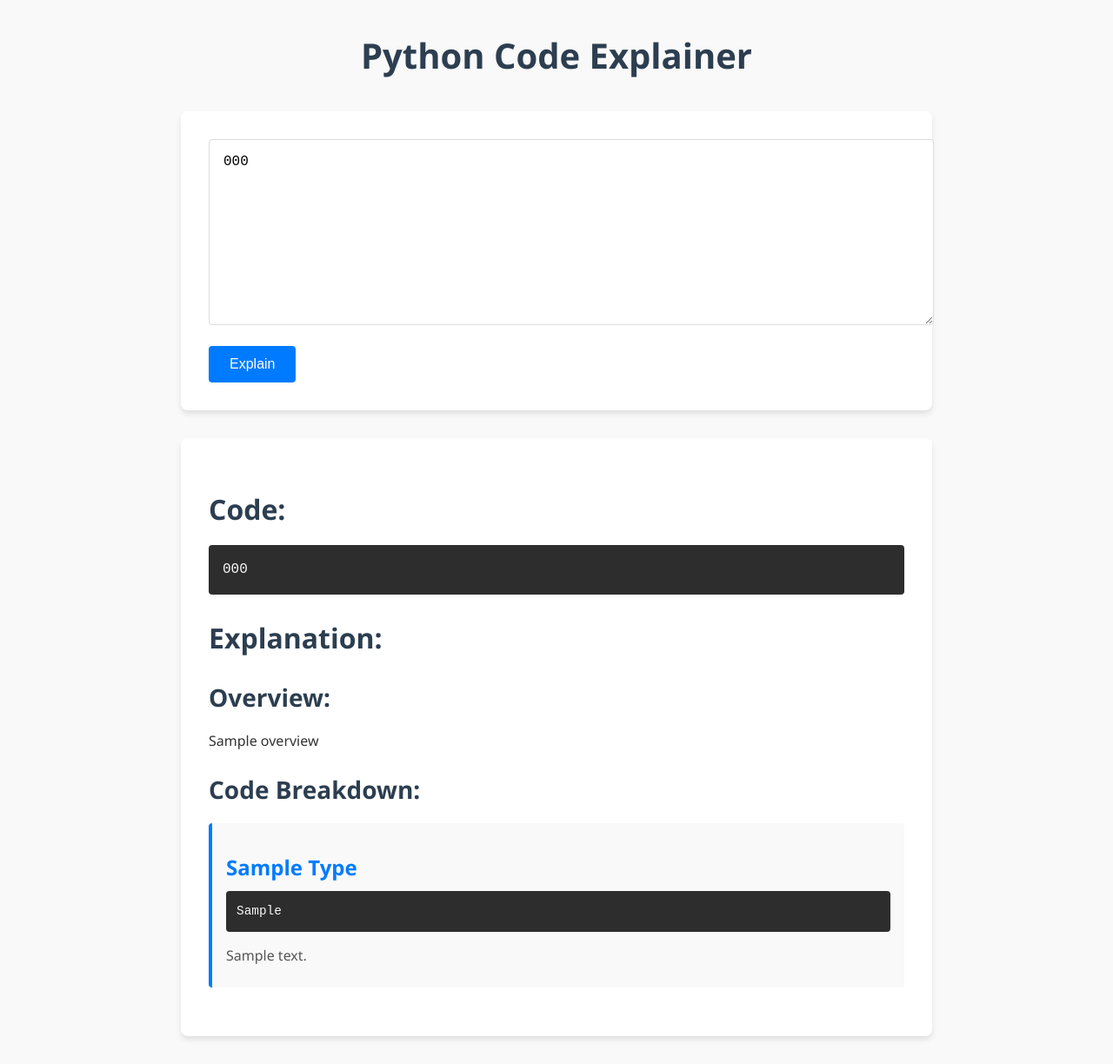
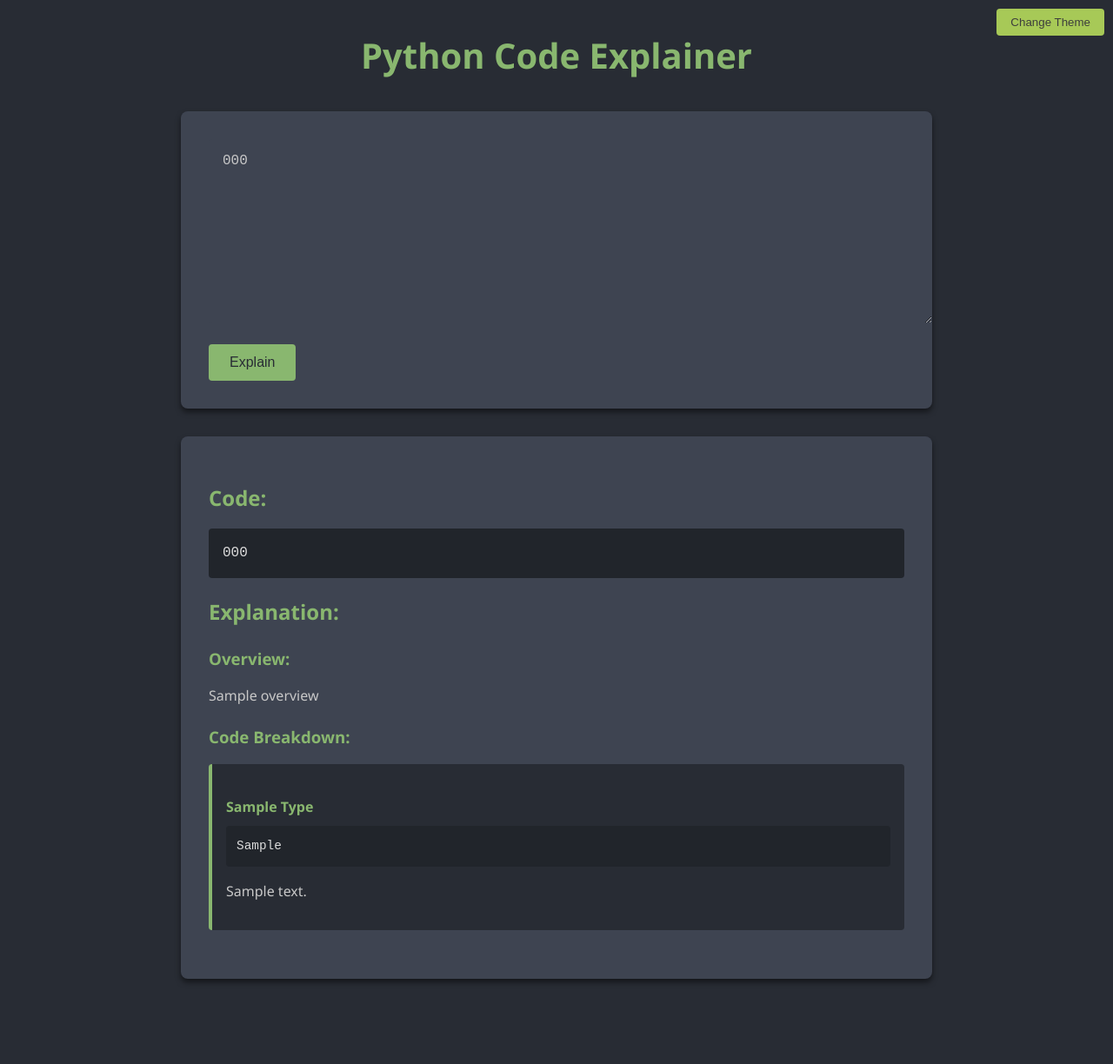
Before and after one commit to jennymai10/code_explainer_proj, a Django app: template code_explainer/templates/explainer.html in a window 1280 px wide. Shown: the whole page at 87% size. After the commit the page ends 1130 px from the top, so only its background shows below. Run offline with Django 4.2, Linux system fonts and the light colour scheme; the template is opened without the code that fills it: most values are stand-ins (such as "Sample title", 1, 10 or a date in 2020).

Commit message:
Implement theme toggle functionality and update styles for light and dark themes

```diff
--- a/code_explainer/static/explainer/explainer.css
+++ b/code_explainer/static/explainer/explainer.css
@@ -1,46 +1,47 @@
-/* General Styles */
-body {
+/* explainer/explainer.css */
+
+/* Light Theme */
+.light-theme {
     font-family: 'Segoe UI', Tahoma, Geneva, Verdana, sans-serif;
-    background-color: #f9f9f9;
-    color: #333;
+    background-color: #f9f7f3; /* Light beige */
+    color: #3d3d3d; /* Dark grey */
     margin: 0;
     padding: 0;
     line-height: 1.6;
 }
 
-h1, h2, h3, h4 {
-    color: #2c3e50;
+.light-theme h1, .light-theme h2, .light-theme h3, .light-theme h4 {
+    color: #6a994e; /* Dark olive green */
     margin-bottom: 1rem;
 }
 
-h1 {
+.light-theme h1 {
     font-size: 2.5rem;
     text-align: center;
     margin-top: 2rem;
 }
 
-h2 {
+.light-theme h2 {
     font-size: 2rem;
     margin-top: 1.5rem;
 }
 
-h3 {
+.light-theme h3 {
     font-size: 1.75rem;
     margin-top: 1.25rem;
 }
 
-h4 {
+.light-theme h4 {
     font-size: 1.5rem;
     margin-top: 1rem;
 }
 
-p {
+.light-theme p {
     margin: 0.5rem 0;
 }
 
-/* Form Styles */
-form {
-    background-color: #ffffff;
+.light-theme form {
+    background-color: #e8e6e1; /* Lighter beige */
     padding: 2rem;
     border-radius: 8px;
     box-shadow: 0 4px 6px rgba(0, 0, 0, 0.1);
@@ -48,10 +49,11 @@ form {
     margin: 2rem auto;
 }
 
-textarea {
+.light-theme textarea {
     width: 100%;
     padding: 1rem;
-    border: 1px solid #ddd;
+    background-color: #e8e6e1;
+    border: 0px;
     border-radius: 4px;
     font-family: 'Courier New', Courier, monospace;
     font-size: 1rem;
@@ -60,9 +62,9 @@ textarea {
     min-height: 150px;
 }
 
-input[type="submit"] {
-    background-color: #007bff;
-    color: white;
+.light-theme input[type="submit"] {
+    background-color: #a7c957; /* Light olive green */
+    color: #3d3d3d; /* Dark grey */
     border: none;
     padding: 0.75rem 1.5rem;
     border-radius: 4px;
@@ -71,26 +73,24 @@ input[type="submit"] {
     transition: background-color 0.3s ease;
 }
 
-input[type="submit"]:hover {
-    background-color: #0056b3;
+.light-theme input[type="submit"]:hover {
+    background-color: #9abf50; /* Slightly darker olive green */
 }
 
-/* Code Display Styles */
-pre.code {
-    background-color: #2d2d2d;
-    color: #f8f8f8;
+.light-theme pre.code {
+    background-color: #f9f7f3; /* Light beige */
+    color: #3d3d3d; /* Dark grey */
     padding: 1rem;
     border-radius: 4px;
     font-family: 'Courier New', Courier, monospace;
     font-size: 1rem;
     overflow-x: auto;
     margin: 1rem 0;
-    white-space: pre-wrap; /* Preserve line breaks and wrap text */
+    white-space: pre-wrap;
 }
 
-/* Explanation Styles */
-.explanation {
-    background-color: #ffffff;
+.light-theme .explanation {
+    background-color: #e8e6e1; /* Lighter beige */
     padding: 2rem;
     border-radius: 8px;
     box-shadow: 0 4px 6px rgba(0, 0, 0, 0.1);
@@ -98,65 +98,201 @@ pre.code {
     margin: 2rem auto;
 }
 
-.component {
+.light-theme .component {
     margin-bottom: 1.5rem;
     padding: 1rem;
-    border-left: 4px solid #007bff;
-    background-color: #f9f9f9;
+    border-left: 4px solid #a7c957; /* Light olive green */
+    background-color: #f9f7f3; /* Light beige */
     border-radius: 4px;
 }
 
-.component h4 {
-    color: #007bff;
+.light-theme .component h4 {
+    color: #a7c957; /* Light olive green */
     margin-bottom: 0.5rem;
 }
 
-.component p {
-    color: #555;
+.light-theme .component p {
+    color: #555; /* Medium grey */
 }
 
-pre.code-snippet {
-    background-color: #2d2d2d;
-    color: #f8f8f8;
+.light-theme pre.code-snippet {
+    background-color: #f9f7f3; /* Light beige */
+    color: #3d3d3d; /* Dark grey */
     padding: 0.75rem;
     border-radius: 4px;
     font-family: 'Courier New', Courier, monospace;
     font-size: 0.9rem;
     margin-top: 0.5rem;
-    white-space: pre-wrap; /* Preserve line breaks and wrap text */
+    white-space: pre-wrap;
 }
 
-/* Error Message Styles */
-.error {
-    color: #dc3545;
-    background-color: #f8d7da;
+.light-theme .error {
+    color: #d32f2f; /* Dark pastel red */
+    background-color: #fce4ec; /* Very light pastel red */
     padding: 1rem;
     border-radius: 4px;
-    border: 1px solid #f5c6cb;
+    border: 1px solid #f8bbd0; /* Lighter pastel red */
     margin: 1rem auto;
     max-width: 800px;
     text-align: center;
 }
 
+/* Dark Theme */
+.dark-theme {
+    font-family: 'Segoe UI', Tahoma, Geneva, Verdana, sans-serif;
+    background-color: #282c34; /* Dark grey */
+    color: #c8c8c8; /* Light grey */
+    margin: 0;
+    padding: 0;
+    line-height: 1.6;
+}
+
+.dark-theme h1, .dark-theme h2, .dark-theme h3, .dark-theme h4 {
+    color: #89b76f; /* Light green */
+    margin-bottom: 1rem;
+}
+
+.dark-theme h1 {
+    font-size: 2.5rem;
+    text-align: center;
+    margin-top: 2rem;
+}
+
+.dark-theme form {
+    background-color: #3e4451; /* Darker grey */
+    padding: 2rem;
+    border-radius: 8px;
+    box-shadow: 0 4px 6px rgba(0, 0, 0, 0.5);
+    max-width: 800px;
+    margin: 2rem auto;
+}
+
+.dark-theme textarea {
+    width: 100%;
+    padding: 1rem;
+    background-color: #3e4451;
+    border: 0px;
+    border-radius: 4px;
+    font-family: 'Courier New', Courier, monospace;
+    font-size: 1rem;
+    margin-bottom: 1rem;
+    resize: vertical;
+    min-height: 150px;
+    color: #c8c8c8;
+}
+
+.dark-theme input[type="submit"] {
+    background-color: #89b76f; /* Light green */
+    color: #282c34; /* Dark text for contrast */
+    border: none;
+    padding: 0.75rem 1.5rem;
+    border-radius: 4px;
+    font-size: 1rem;
+    cursor: pointer;
+    transition: background-color 0.3s ease;
+}
+
+.dark-theme input[type="submit"]:hover {
+    background-color: #7bb063; /* Slightly darker green */
+}
+
+.dark-theme pre.code {
+    background-color: #21252b; /* Slightly darker grey */
+    color: #dcdcdc; /* Lighter grey for code text */
+    padding: 1rem;
+    border-radius: 4px;
+    font-family: 'Courier New', Courier, monospace;
+    font-size: 1rem;
+    overflow-x: auto;
+    margin: 1rem 0;
+    white-space: pre-wrap;
+}
+
+.dark-theme .explanation {
+    background-color: #3e4451; /* Darker grey */
+    padding: 2rem;
+    border-radius: 8px;
+    box-shadow: 0 4px 6px rgba(0, 0, 0, 0.5);
+    max-width: 800px;
+    margin: 2rem auto;
+}
+
+.dark-theme .component {
+    margin-bottom: 1.5rem;
+    padding: 1rem;
+    border-left: 4px solid #89b76f; /* Light green */
+    background-color: #282c34; /* Dark grey */
+    border-radius: 4px;
+}
+
+.dark-theme .component h4 {
+    color: #89b76f; /* Light green */
+    margin-bottom: 0.5rem;
+}
+
+.dark-theme .component p {
+    color: #c8c8c8; /* Light grey */
+}
+
+.dark-theme pre.code-snippet {
+    background-color: #21252b; /* Slightly darker grey */
+    color: #dcdcdc; /* Lighter grey for code text */
+    padding: 0.75rem;
+    border-radius: 4px;
+    font-family: 'Courier New', Courier, monospace;
+    font-size: 0.9rem;
+    margin-top: 0.5rem;
+    white-space: pre-wrap;
+}
+
+.dark-theme .error {
+    color: #e53935; /* Dark red */
+    background-color: #424242; /* Darker grey */
+    padding: 1rem;
+    border-radius: 4px;
+    border: 1px solid #616161; /* Darker grey border */
+    margin: 1rem auto;
+    max-width: 800px;
+    text-align: center;
+}
+
+/* Common Styles */
+#theme-toggle {
+    position: fixed;
+    top: 10px;
+    right: 10px;
+    background-color: #a7c957; /* Light olive green */
+    color: #3d3d3d; /* Dark grey */
+    border: none;
+    padding: 0.5rem 1rem;
+    border-radius: 4px;
+    cursor: pointer;
+    z-index: 1000;
+}
+
+#theme-toggle:hover {
+    background-color: #9abf50; /* Slightly darker olive green */
+}
+
 /* Responsive Design */
 @media (max-width: 768px) {
-    h1 {
+    .light-theme h1, .dark-theme h1 {
         font-size: 2rem;
     }
 
-    h2 {
+    .light-theme h2, .dark-theme h2 {
         font-size: 1.75rem;
     }
 
-    h3 {
+    .light-theme h3, .dark-theme h3 {
         font-size: 1.5rem;
     }
 
-    h4 {
+    .light-theme h4, .dark-theme h4 {
         font-size: 1.25rem;
     }
 
-    form, .explanation {
+    .light-theme form, .light-theme .explanation, .dark-theme form, .dark-theme .explanation {
         padding: 1rem;
     }
 }
--- a/code_explainer/templates/explainer.html
+++ b/code_explainer/templates/explainer.html
@@ -7,7 +7,8 @@
     <title>Python Code Explainer</title>
     <link rel="stylesheet" href="{% static 'explainer/explainer.css' %}">
 </head>
-<body>
+<body class="dark-theme">
+    <button id="theme-toggle">Change Theme</button>
     <h1>Python Code Explainer</h1>
     <form method="post">
         {% csrf_token %}
@@ -37,5 +38,15 @@
             </div>
         </div>
     {% endif %}
+
+    <script>
+        const themeToggle = document.getElementById('theme-toggle');
+        const body = document.body;
+
+        themeToggle.addEventListener('click', () => {
+            body.classList.toggle('dark-theme');
+            body.classList.toggle('light-theme');
+        });
+    </script>
 </body>
 </html>
```
Also changed, not shown: .github/workflows/static.yml (deleted), README.md.
